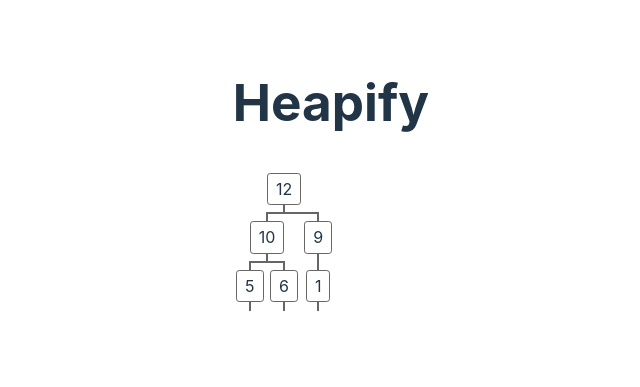
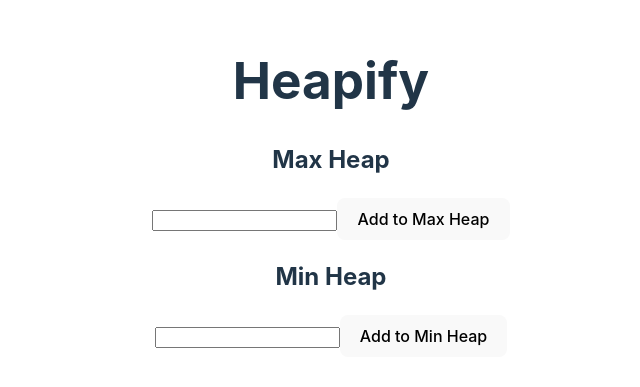
Before and after one commit to bhergenroeder15/Heapify, a React (Vite) app: page / in a window 1280 px wide. Shown: the part 205-592 px from the top of the page, without its empty margins (309-949 px from the left). Built offline with nearby package versions, Linux system fonts and the light colour scheme.

Commit message:
Added inputs and buttons, need to address state and updating heaps

```diff
--- a/src/App.jsx
+++ b/src/App.jsx
@@ -4,14 +4,20 @@ import './App.css'
 
 function App() {
   const [count, setCount] = useState(0)
-  const maxHeap = [12, 10, 9, 5, 6, 1]
-
-  const maxGraph = formGraph(maxHeap)
+  const [maxHeap, setMaxHeap] = useState([])
+  const [minHeap, setMinHeap] = useState([])
   return (
     <>
      <h1>Heapify</h1>
+      <h2>Max Heap</h2>
+      <input type="text" id='maxHeapInput'/>
+      <button>Add to Max Heap</button>
 
-      {maxGraph}
+      {formGraph(maxHeap)}
+      <h2>Min Heap</h2>
+      <input type="text" id='minHeapInput'/>
+      <button>Add to Min Heap</button>
+      {formGraph(minHeap)}
     </>
   )
 }
```
